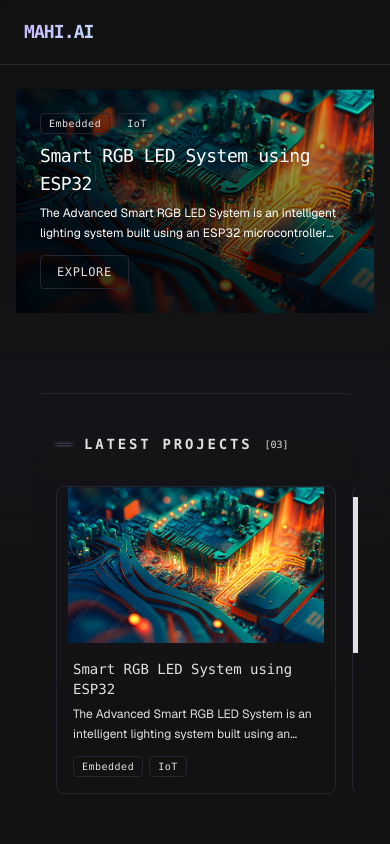
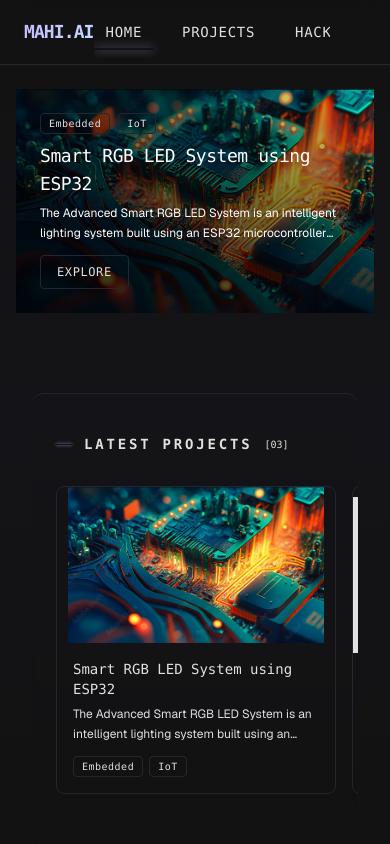
Before and after one commit to mm-black65/mm_portfolio, a Next.js app: page / in a window 390 px wide. Shown: the top 844 px of the page. Built offline with nearby package versions, Linux system fonts and the light colour scheme.

Commit message:
lastforno

```diff
--- a/components/navbar.tsx
+++ b/components/navbar.tsx
@@ -52,9 +52,9 @@ export function Navbar({ activeSection, onNavigate }: NavbarProps) {
         </button>
 
         {/* Navigation links */}
-        <ul className="hidden md:flex items-center gap-4">
+        <ul className="flex items-center gap-4 overflow-x-auto md:overflow-visible whitespace-nowrap py-2">
           {navItems.map((item) => (
-            <li key={item.id}>
+            <li key={item.id} className="flex-shrink-0">
               <button
                 onClick={() => onNavigate(item.id)}
                 onMouseEnter={() => setHoveredItem(item.id)}
```
